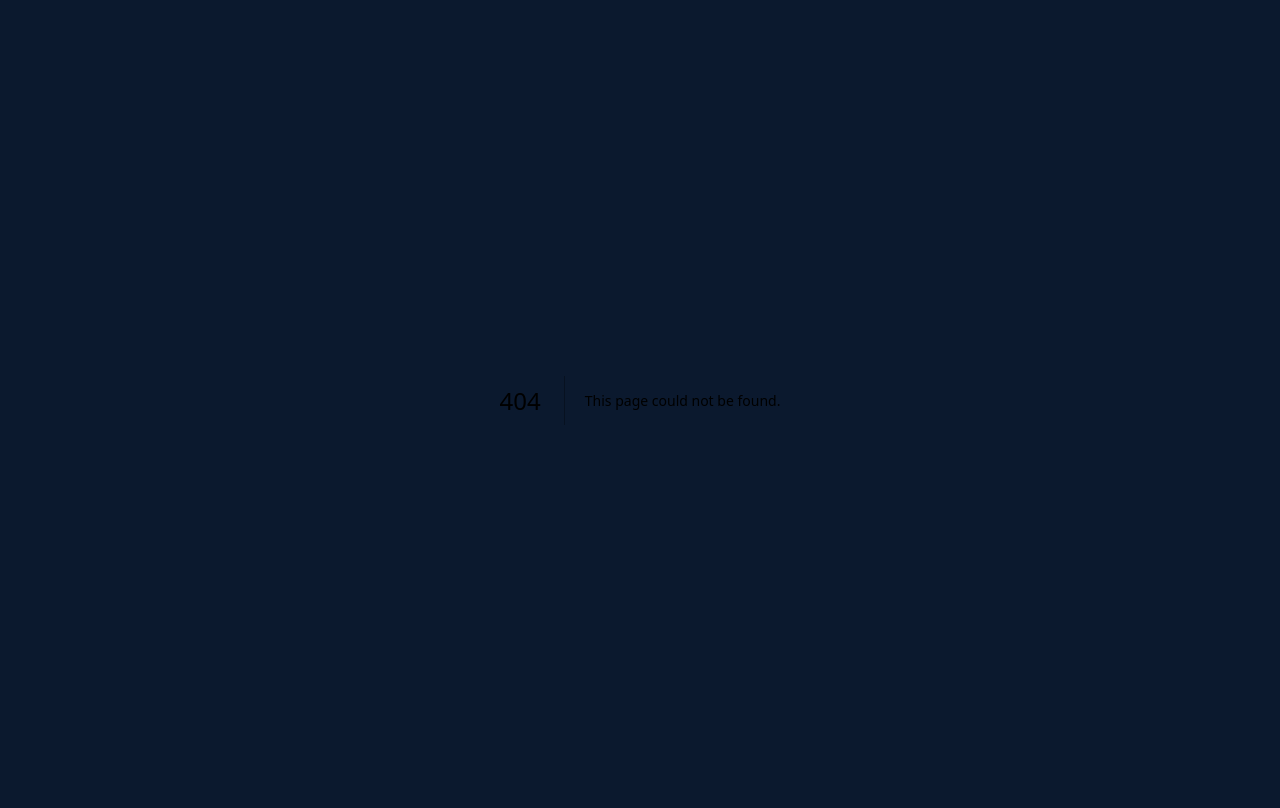
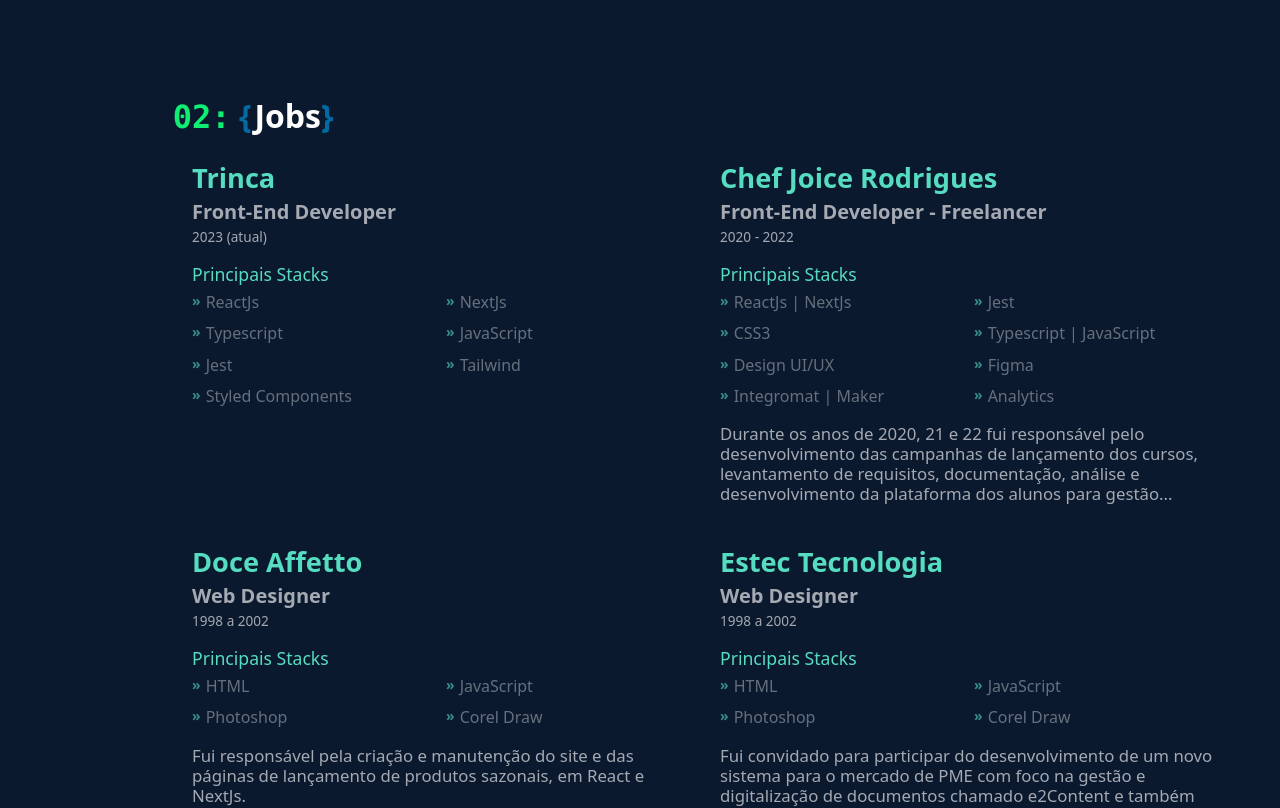
Before and after one commit to andpeicunha/portfolio-nextjs, a Next.js app: page /jobs in a window 1280 px wide. Before the commit this address had no page. Shown: the top 808 px of the page. Built offline with nearby package versions, Linux system fonts and the light colour scheme.

Commit message:
:recycle: New job list

```diff
--- a/app/component/jobs.tsx
+++ b/app/component/jobs.tsx
@@ -1,61 +1,57 @@
-"use client";
-import React, { Children } from "react";
+'use client'
+import React, { Children } from 'react'
 
-interface MyProps {
-  nomeEmpresa: string;
-  periodo: string;
-  funcao: string;
-  descricao?: string;
-  habilidades?: string[];
-  funcao1?: string;
-  periodo1?: string;
-  descricao1?: string;
-  funcao2?: string;
-  periodo2?: string;
-  descricao2?: string;
+type MyProps = {
+	nomeEmpresa: string
+	periodo: string
+	funcao: string
+	descricao?: string
+	habilidades?: string[]
+	funcao1?: string
+	periodo1?: string
+	descricao1?: string
+	funcao2?: string
+	periodo2?: string
+	descricao2?: string
 }
 
 // export function Job(props: Job) {
 export const Job = ({
-  descricao = "",
-  descricao1 = "",
-  descricao2 = "",
+	descricao = '',
+	descricao1 = '',
+	descricao2 = '',
 	habilidades = [],
 	...props
 }: MyProps) => {
 	return (
-    <div className="txt-corpo text-gray-200/70 mt-2 mb-9 md:mr-3 md:pr-4 xl:mt-[-1.5rem]">
+		<div className='txt-corpo text-gray-200/70 mt-2 mb-9 md:mr-3 md:pr-4 xl:mt-[-1.5rem]'>
 			<ul>
-        {/* JOB 1 */}
-        {/* NOME DA EMPRESA */}
 				<li
-          className="text-verde-ti-vivo font-bold text-xl mb-[0.2rem] mt-2
+					className='text-verde-ti-vivo font-bold text-xl mb-[0.2rem] mt-2
         md:text-[1.4rem] md:mb-[0.3rem]
-        xl:text-[1.7rem]"
+        xl:text-[1.7rem]'
 				>
 					{props.nomeEmpresa}
 				</li>
-        {/* FUNÇÃO DESEMPENHADA */}
 				<li
-          className="text-md font-bold
+					className='text-md font-bold
         md:text-[1.05rem] mb-[0.15rem]
-        xl:text-[1.25rem]"
+        xl:text-[1.25rem]'
 				>
 					{props.funcao}
 				</li>
-        <li className="mb-2 text-xs xl:text-[0.85rem]">{props.periodo}</li>
+				<li className='mb-2 text-xs xl:text-[0.85rem]'>{props.periodo}</li>
 			</ul>
-      {/* TECNOLOGIAS / STACKS */}
-      <span className="text-[0.9rem] font-light xl:text-[1.1rem]">
+			<span className='text-[0.9rem] font-light xl:text-[1.1rem]'>
 				<b>Principais Stacks</b>
 			</span>
-      <div className="grid gap-2 grid-cols-2 mb-4">
+			<div className='grid gap-2 grid-cols-2 mb-4'>
 				{habilidades.map((habilidades) => (
 					<div
 						key={habilidades}
-            className="flex text-xs lg:text-[0.9rem] xl:text-[1rem] lg:py-[0.2rem] lg:opacity-60"
+						className='flex text-xs lg:text-[0.9rem] xl:text-[1rem] lg:py-[0.2rem] lg:opacity-60'
 					>
-            <span className="text-sm mt-[-3px] mr-[5px]">» </span>
+						<span className='text-sm mt-[-3px] mr-[5px]'>» </span>
 						{habilidades}
 					</div>
 				))}
@@ -63,8 +59,8 @@
 
 			<ul>
 				<li
-          className="text-sm mt-[0.4rem]
-          xl:text-[1.05rem] xl:leading-5"
+					className='text-sm mt-[0.4rem]
+          xl:text-[1.05rem] xl:leading-5'
 					dangerouslySetInnerHTML={{ __html: descricao }}
 				/>
 
@@ -73,29 +69,29 @@
         MOSTRA A SEGUNDA FUNÇÃO DENTRO DA MESMA EMRPESA
         */}
 				<li
-          className="text-md font-bold mt-4
+					className='text-md font-bold mt-4
         md:text-[1.05rem] mb-[0.15rem]
-        xl:text-[1.25rem] xl:mt-6"
+        xl:text-[1.25rem] xl:mt-6'
 				>
 					{props.funcao1 && props.funcao1}
 				</li>
-        <li className="text-xs xl:text-[0.85rem]">
+				<li className='text-xs xl:text-[0.85rem]'>
 					{props.periodo1 && props.periodo1}
 				</li>
 				<li
-          className="text-sm mt-[0.4rem]
-          xl:text-[1.05rem] xl:leading-5"
+					className='text-sm mt-[0.4rem]
+          xl:text-[1.05rem] xl:leading-5'
 					dangerouslySetInnerHTML={{ __html: descricao1 }}
 				/>
 
 				{/* JOB 3 */}
-        <li className="text-xs mt-3">{props.periodo2 && props.periodo2}</li>
-        <li className="font-bold">{props.funcao2 && props.funcao2}</li>
+				<li className='text-xs mt-3'>{props.periodo2 && props.periodo2}</li>
+				<li className='font-bold'>{props.funcao2 && props.funcao2}</li>
 				<li
-          className="text-sm mt-1"
+					className='text-sm mt-1'
 					dangerouslySetInnerHTML={{ __html: descricao2 }}
 				/>
 			</ul>
 		</div>
-  );
-};
+	)
+}
--- /dev/null
+++ b/app/jobs/jobsList.ts
@@ -0,0 +1,72 @@
+export const JobsList = [
+	{
+		id: 1,
+		nomeEmpresa: 'Base Brasil',
+		funcao: 'Web Designer',
+		periodo: '1998 a 2002',
+		habilidades: ['HTML', 'JavaScript', 'Photoshop', 'Corel Draw', 'Flash'],
+		descricao:
+			'Como Web Designer tinha a responsabilidade na edição e tratamento de imagens. Depois passei a desenvolver sites para diversos projetos e clientes atuando...',
+	},
+	{
+		id: 2,
+		nomeEmpresa: 'Grupo Store',
+		funcao: 'Web Designer',
+		periodo: '1998 a 2002',
+		habilidades: ['HTML', 'JavaScript', 'Photoshop', 'Corel Draw'],
+		descricao:
+			'Minha trajetória no Grupo Store começou como Web Master e Designer UI/UX. Era responsável pelo protótipo, desenvolvimento e manutenção dos sites corporativos para as cinco empresas, todos desenvolvidos em HTML, CSS, JavaScript, JQuery, Flash e também...',
+	},
+	{
+		id: 3,
+		nomeEmpresa: 'Estec Tecnologia',
+		funcao: 'Web Designer',
+		periodo: '1998 a 2002',
+		habilidades: ['HTML', 'JavaScript', 'Photoshop', 'Corel Draw'],
+		descricao:
+			'Fui convidado para participar do desenvolvimento de um novo sistema para o mercado de PME com foco na gestão e digitalização de documentos chamado e2Content e também em uma plataforma para avaliação de alunos do...',
+	},
+	{
+		id: 4,
+		nomeEmpresa: 'Doce Affetto',
+		funcao: 'Web Designer',
+		periodo: '1998 a 2002',
+		habilidades: ['HTML', 'JavaScript', 'Photoshop', 'Corel Draw'],
+		descricao:
+			'Fui responsável pela criação e manutenção do site e das páginas de lançamento de produtos sazonais, em React e NextJs. <p>Cuidava da estratégia de SEO, Ranking Page e demais otimizações (Tag Manager, Analytics...',
+	},
+	{
+		id: 5,
+		nomeEmpresa: 'Chef Joice Rodrigues',
+		funcao: 'Front-End Developer - Freelancer',
+		periodo: '2020 - 2022',
+		habilidades: [
+			'ReactJs | NextJs',
+			'Jest',
+			'CSS3',
+			'Typescript | JavaScript',
+			'Design UI/UX',
+			'Figma',
+			'Integromat | Maker',
+			'Analytics',
+		],
+		descricao:
+			'Durante os anos de 2020, 21 e 22 fui responsável pelo desenvolvimento das campanhas de lançamento dos cursos, levantamento de requisitos, documentação, análise e desenvolvimento da plataforma dos alunos para gestão...',
+	},
+	{
+		id: 6,
+		nomeEmpresa: 'Trinca',
+		funcao: 'Front-End Developer',
+		periodo: '2023 (atual)',
+		habilidades: [
+			'ReactJs',
+			'NextJs',
+			'Typescript',
+			'JavaScript',
+			'Jest',
+			'Tailwind',
+			'Styled Components',
+		],
+		descricao: '',
+	},
+]
--- /dev/null
+++ b/app/jobs/page.tsx
@@ -0,0 +1,59 @@
+'use client'
+import React, { useEffect } from 'react'
+import { useAnimation, motion } from 'framer-motion'
+import { useInView } from 'react-intersection-observer'
+import { Job } from '../component/jobs'
+import TituloPaginas from '../component/tituloPage'
+
+import { JobsList } from './jobsList'
+import { reverseOrder } from '../util/inverteOrdem/page'
+
+function SectionPageWork() {
+	const controls = useAnimation()
+	const [ref, inView] = useInView()
+	const Jobs = reverseOrder(JobsList)
+
+	const squareVariants = {
+		visible: {
+			opacity: 1,
+			scale: 1,
+			transition: { ease: 'easeOut', duration: 0.6, y: 0 },
+		},
+		hidden: { opacity: 0, scale: 0.8, y: 100 },
+	}
+
+	useEffect(() => {
+		if (inView) {
+			controls.start('visible')
+		}
+	}, [controls, inView])
+
+	return (
+		<motion.div
+			ref={ref}
+			animate={controls}
+			initial='hidden'
+			variants={squareVariants}
+			className='section-pages
+      md:grid md:grid-cols-2'
+		>
+			<TituloPaginas
+				numero='02'
+				titulo='Jobs'
+			/>
+
+			{Jobs.map((job) => (
+				<Job
+					key={job.nomeEmpresa}
+					nomeEmpresa={job.nomeEmpresa}
+					periodo={job.periodo}
+					funcao={job.funcao}
+					habilidades={job.habilidades}
+					descricao={job.descricao}
+				/>
+			))}
+		</motion.div>
+	)
+}
+
+export default SectionPageWork
--- a/app/page.tsx
+++ b/app/page.tsx
@@ -16,7 +16,7 @@
 } from '../public/logotipo'
 import Nav from './navigator/page'
 import SectionPageAbout from './about/page'
-import SectionPageWork from './work/page'
+import SectionPageWork from './jobs/page'
 import Blog from './blog/page'
 import Image from 'next/image'
 import MaoBalancando from '../public/victory-hand.png'
@@ -38,10 +38,8 @@
 	function handleScroll() {
 		if (window.pageYOffset > 50) {
 			setHidden(true)
-			console.log('true')
 		} else {
 			setHidden(false)
-			console.log('false')
 		}
 	}
 	useEffect(() => {
--- a/app/particles/particles.js
+++ b/app/particles/particles.js
@@ -7,7 +7,6 @@
 
 const ParticleLogo = () => {
     const particlesInit = useCallback(async engine => {
-        console.log(engine);
         // you can initiate the tsParticles instance (engine) here, adding custom shapes or presets
         // this loads the tsparticles package bundle, it's the easiest method for getting everything ready
         // starting from v2 you can add only the features you need reducing the bundle size
--- /dev/null
+++ b/app/util/inverteOrdem/page.tsx
@@ -0,0 +1,9 @@
+export function reverseOrder(array: any) {
+	const newArray = []
+
+	for (let i = array.length - 1; i >= 0; i--) {
+		newArray.push(array[i])
+	}
+
+	return newArray
+}
--- a/app/work/page.tsx
+++ /dev/null
@@ -1,132 +0,0 @@
-'use client'
-import React, { useEffect } from 'react'
-import { useAnimation, motion, Variants } from 'framer-motion'
-import { useInView } from 'react-intersection-observer'
-import { Job } from '../component/jobs'
-import TituloPaginas from '../component/tituloPage'
-
-function SectionPageWork(props: { params?: any; searchParams?: any }) {
-	const squareVariants = {
-		visible: {
-			opacity: 1,
-			scale: 1,
-			transition: { ease: 'easeOut', duration: 0.6, y: 0 },
-		},
-		hidden: { opacity: 0, scale: 0.8, y: 100 },
-	}
-
-	const controls = useAnimation()
-	const [ref, inView] = useInView()
-	useEffect(() => {
-		if (inView) {
-			controls.start('visible')
-		}
-	}, [controls, inView])
-	return (
-		<motion.div
-			ref={ref}
-			animate={controls}
-			initial='hidden'
-			variants={squareVariants}
-			className='section-pages
-      md:grid md:grid-cols-2'
-		>
-			<TituloPaginas
-				id='SECTION 2 - WORK'
-				numero='02'
-				titulo='Jobs'
-			/>
-
-			<Job
-				nomeEmpresa='Trinca'
-				periodo='2023 (Atual)'
-				funcao='Front-End Developer'
-				habilidades={[
-					'React',
-					'NextJs',
-					'Tailwind',
-					'Typescript ',
-					'API Rest',
-					'Axios',
-				]}
-				descricao=''
-			/>
-			<Job
-				nomeEmpresa='Doce Affetto'
-				periodo='2015 a 2022'
-				funcao='Front-End Developer'
-				habilidades={[
-					'React',
-					'NextJs',
-					'Design UI/UX',
-					'HTML',
-					'CSS | SCSS | Tailwind',
-					'ES6+ | Typescript ',
-					'API Rest',
-					'Photoshop | Figma',
-					'MongoDB | Firebase',
-					'MySQL',
-				]}
-				descricao='
-        Responsável pelo <span>design, criação e manutenção</span> do site e das páginas de lançamento (landing pages), em <span>React e NextJs</span>, com foco também em SEO.
-        <br><br>Criação de estratégias de automação de rotinas com <span>API Rest</span> e integração a sistemas externos (Make).
-        <br><br>Gestão de anúncios no Meta Ads e Google Ads e metodologia PDCA na criação de produtos.'
-			/>
-			<Job
-				nomeEmpresa='Estec Tecnologia'
-				periodo='2011 a 2014'
-				funcao='Front-End Developer'
-				descricao='Fui convidado como sócio pra desenvolver uma nova linha de produtos SaaS. <p/>
-        A Estec já tinha uma sólida trajetória e know-how em sistemas para digitalização de documentos em grande escala (BPM),
-        especialmente em projetos governamentais, mas queria abrir uma nova linha de podutos para as PMEs.
-        <p/>
-        Fui responsável por colaborar no desenvolvimento de novos produtos para digitalização, automação de processos e
-        gestão de documentos (BPM), especialmente em áreas como RH e Contábil.
-        <p/>
-        Também era responsável pelo desenvolvimento dos sites e Design UI/UX nessa nova linha de produtos.'
-				habilidades={[
-					'HTML',
-					'CSS | JQuery',
-					'Javascript',
-					'Design UX/UI',
-					'Photoshop',
-					'Adobe Cloud',
-				]}
-			/>
-			<Job
-				nomeEmpresa='Grupo Store'
-				periodo='2002 à 2008'
-				funcao='Front-End Developer'
-				descricao='De início era responsável pela manutenção e criação dos sites das cinco empresas do Grupo.<p/>
-        Também era responsável pelo Design UI dos sistemas legados, inicilamente eram todos desktop em VB.<p/>
-        Quando iniciamos a migração dos sistemas pra web, especialmente pra uso dos clientes, eu cuidava do Front-End e também Design UI.'
-				habilidades={[
-					'CSS',
-					'HTML',
-					'Javascript',
-					'Photoshop',
-					'JQuery',
-					'Design UX/UI',
-					'Kanban',
-					'PMO',
-					'Scrum',
-				]}
-				funcao1='Project Manager'
-				periodo1='2008 a 2010'
-				descricao1='Devido ao tamanho de alguns projetos a empresa teve a iniciativa de criar um time de Projetos e fui convidado a gerenciar e coordenar essa fase.<p/>'
-			/>
-			<Job
-				nomeEmpresa='Base Brasil'
-				periodo='1998 a 2002'
-				funcao='Web Designer'
-				descricao="Esse foi minha <span>primeira experiência profissional com a internet</span>.
-        Inicialmente era responsável pelo tratamento de imagens para sites em diversos projetos e clientes.
-        <p/>Com cerca de 6 meses começei a <span>desenvolver para <b>Front-End</b></span>,
-        mas na época apenas com HTML e Javascript - <i class='font-serif'>acredite, o CSS mal era compatível com o IE.</i>"
-				habilidades={['HTML', 'Javascript', 'Photoshop', 'Corel Draw']}
-			/>
-		</motion.div>
-	)
-}
-
-export default SectionPageWork
--- a/package.json
+++ b/package.json
@@ -28,6 +28,7 @@
     "react-particles": "^2.8.0",
     "tailwindcss": "^3.2.4",
     "tsparticles": "^2.8.0",
+    "twin.macro": "^3.4.0",
     "typescript": "4.9.4"
   }
 }
```
Also changed, not shown: app/about/page.tsx (+50 -48 lines), 2 other files (tests, documents, lock files or other folders). Lines whose indentation alone changed are shown as unchanged.
